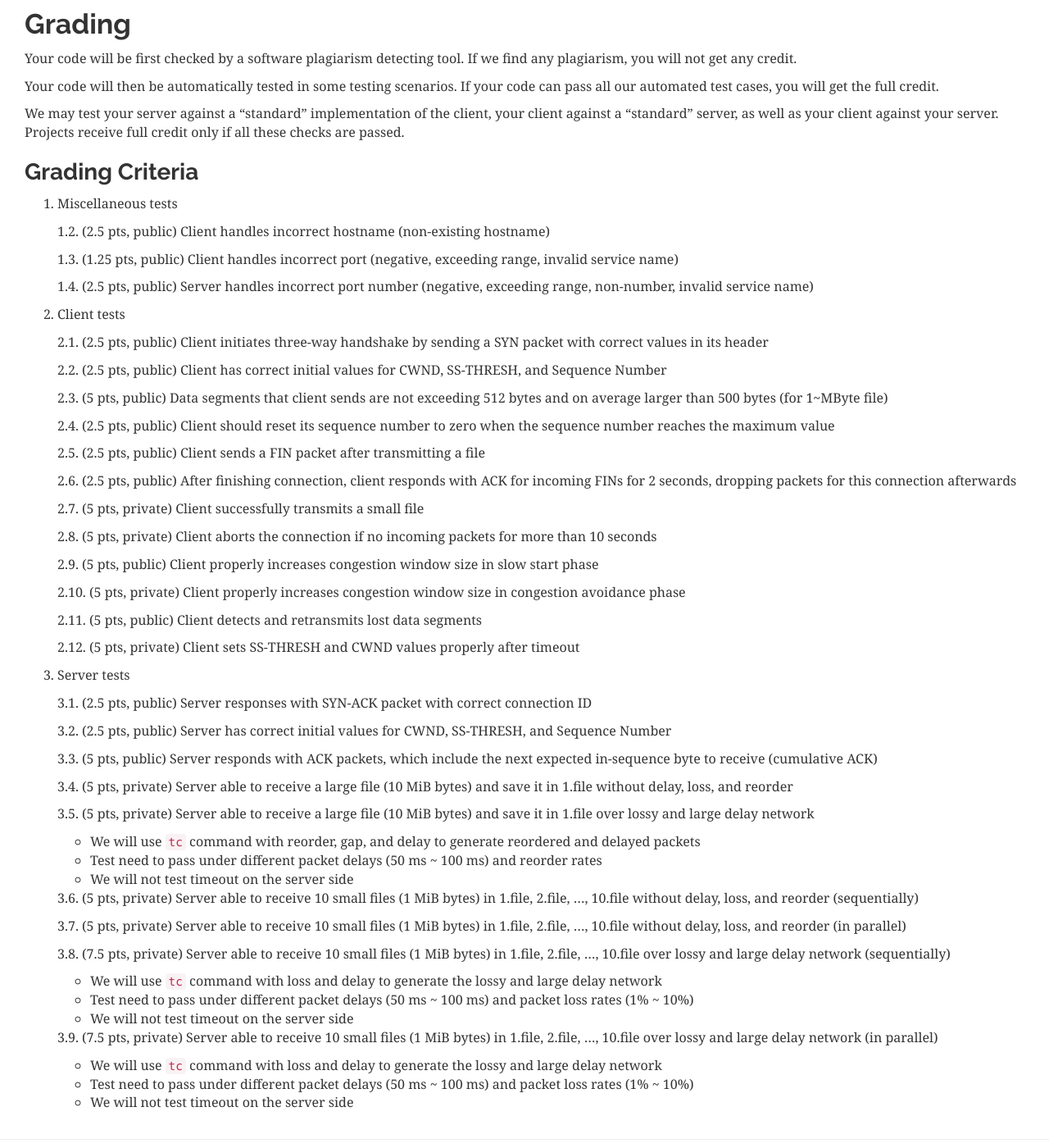
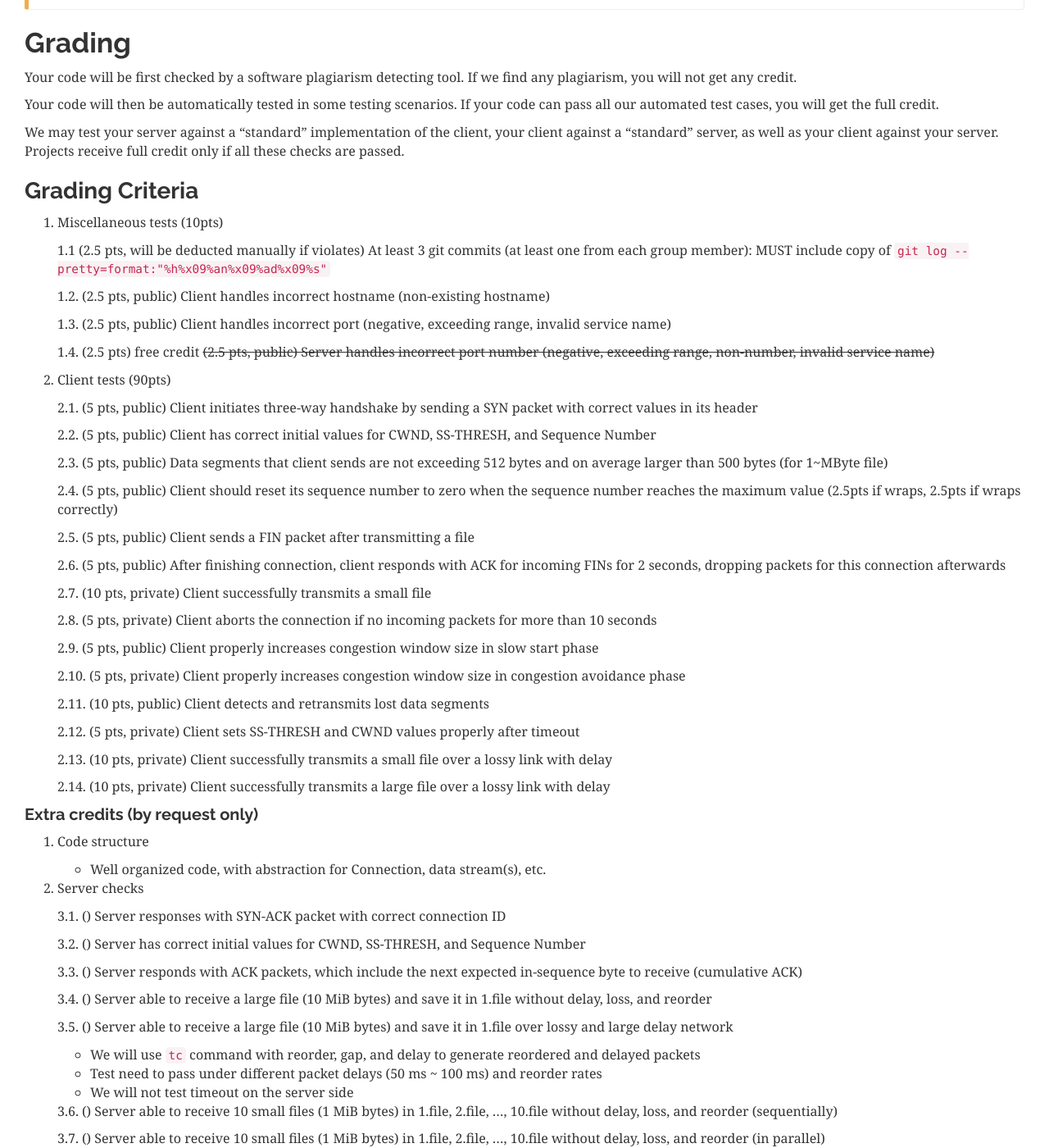
Before and after one commit to aa-fiu-classes/cnt-4713-web, a Jekyll site: the page built from project-2.md, in a window 1280 px wide and 1400 px high, scrolled down 10312 px. Shown: the whole window at 82% size. Built offline with Jekyll 4.4.1, drawn with Linux system fonts in a browser that asks for light colours; nearby versions of some CDN libraries; some of the changed text lies outside the part shown.

Commit message:
Updated project 2 grading scale

```diff
--- a/project-2.md
+++ b/project-2.md
@@ -12,6 +12,7 @@ group: "Project 2"
 
 - Sept 29, 2019: Submission package changes
 - Oct 11, 2019: Submission package changes
+- Nov 3, 2019: Submission requirements change (full credit for working client)
 
 ## Overview
 
@@ -457,29 +458,31 @@ We may test your server against a "standard" implementation of the client, your
 
 ### Grading Criteria
 
-1. Miscellaneous tests
+1. Miscellaneous tests (10pts)
+
+    1.1  (2.5 pts, will be deducted manually if violates) At least 3 git commits (at least one from each group member): MUST include copy of `git log --pretty=format:"%h%x09%an%x09%ad%x09%s"`
 
     1.2. (2.5 pts, public) Client handles incorrect hostname (non-existing hostname)
 
-    1.3. (1.25 pts, public) Client handles incorrect port (negative, exceeding range, invalid service name)
+    1.3. (2.5 pts, public) Client handles incorrect port (negative, exceeding range, invalid service name)
 
-    1.4. (2.5 pts, public) Server handles incorrect port number (negative, exceeding range, non-number, invalid service name)
+    1.4. (2.5 pts) free credit <del>(2.5 pts, public) Server handles incorrect port number (negative, exceeding range, non-number, invalid service name)</del>
 
-2. Client tests
+2. Client tests (90pts)
 
-    2.1. (2.5 pts, public) Client initiates three-way handshake by sending a SYN packet with correct values in its header
+    2.1. (5 pts, public) Client initiates three-way handshake by sending a SYN packet with correct values in its header
 
-    2.2. (2.5 pts, public) Client has correct initial values for CWND, SS-THRESH, and Sequence Number
+    2.2. (5 pts, public) Client has correct initial values for CWND, SS-THRESH, and Sequence Number
 
     2.3. (5 pts, public) Data segments that client sends are not exceeding 512 bytes and on average larger than 500 bytes (for 1~MByte file)
 
-    2.4. (2.5 pts, public) Client should reset its sequence number to zero when the sequence number reaches the maximum value
+    2.4. (5 pts, public) Client should reset its sequence number to zero when the sequence number reaches the maximum value (2.5pts if wraps, 2.5pts if wraps correctly)
 
-    2.5. (2.5 pts, public) Client sends a FIN packet after transmitting a file
+    2.5. (5 pts, public) Client sends a FIN packet after transmitting a file
 
-    2.6. (2.5 pts, public) After finishing connection, client responds with ACK for incoming FINs for 2 seconds, dropping packets for this connection afterwards
+    2.6. (5 pts, public) After finishing connection, client responds with ACK for incoming FINs for 2 seconds, dropping packets for this connection afterwards
 
-    2.7. (5 pts, private) Client successfully transmits a small file
+    2.7. (10 pts, private) Client successfully transmits a small file
 
     2.8. (5 pts, private) Client aborts the connection if no incoming packets for more than 10 seconds
 
@@ -487,37 +490,48 @@ We may test your server against a "standard" implementation of the client, your
 
     2.10. (5 pts, private) Client properly increases congestion window size in congestion avoidance phase
 
-    2.11. (5 pts, public) Client detects and retransmits lost data segments
+    2.11. (10 pts, public) Client detects and retransmits lost data segments
 
     2.12. (5 pts, private) Client sets SS-THRESH and CWND values properly after timeout
 
-3. Server tests
+    2.13. (10 pts, private) Client successfully transmits a small file over a lossy link with delay
 
-    3.1. (2.5 pts, public) Server responses with SYN-ACK packet with correct connection ID
+    2.14. (10 pts, private) Client successfully transmits a large file over a lossy link with delay
 
-    3.2. (2.5 pts, public) Server has correct initial values for CWND, SS-THRESH, and Sequence Number
 
-    3.3. (5 pts, public) Server responds with ACK packets, which include the next expected in-sequence byte to receive (cumulative ACK)
+#### Extra credits (by request only)
 
-    3.4. (5 pts, private) Server able to receive a large file (10 MiB bytes) and save it in 1.file without delay, loss, and reorder
+1. Code structure
 
-    3.5. (5 pts, private) Server able to receive a large file (10 MiB bytes) and save it in 1.file over lossy and large delay network
+    - Well organized code, with abstraction for Connection, data stream(s), etc.
+
+2. Server checks
+
+    3.1. () Server responses with SYN-ACK packet with correct connection ID
+
+    3.2. () Server has correct initial values for CWND, SS-THRESH, and Sequence Number
+
+    3.3. () Server responds with ACK packets, which include the next expected in-sequence byte to receive (cumulative ACK)
+
+    3.4. () Server able to receive a large file (10 MiB bytes) and save it in 1.file without delay, loss, and reorder
+
+    3.5. () Server able to receive a large file (10 MiB bytes) and save it in 1.file over lossy and large delay network
 
     * We will use `tc` command with reorder, gap, and delay to generate reordered and delayed packets
     * Test need to pass under different packet delays (50 ms ~ 100 ms) and reorder rates
     * We will not test timeout on the server side
 
-    3.6. (5 pts, private) Server able to receive 10 small files (1 MiB bytes) in 1.file, 2.file, ..., 10.file without delay, loss, and reorder (sequentially)
+    3.6. () Server able to receive 10 small files (1 MiB bytes) in 1.file, 2.file, ..., 10.file without delay, loss, and reorder (sequentially)
 
-    3.7. (5 pts, private) Server able to receive 10 small files (1 MiB bytes) in 1.file, 2.file, ..., 10.file without delay, loss, and reorder (in parallel)
+    3.7. () Server able to receive 10 small files (1 MiB bytes) in 1.file, 2.file, ..., 10.file without delay, loss, and reorder (in parallel)
 
-    3.8. (7.5 pts, private) Server able to receive 10 small files (1 MiB bytes) in 1.file, 2.file, ..., 10.file over lossy and large delay network (sequentially)
+    3.8. () Server able to receive 10 small files (1 MiB bytes) in 1.file, 2.file, ..., 10.file over lossy and large delay network (sequentially)
 
     * We will use `tc` command with loss and delay to generate the lossy and large delay network
     * Test need to pass under different packet delays (50 ms ~ 100 ms) and packet loss rates (1% ~ 10%)
     * We will not test timeout on the server side
 
-    3.9. (7.5 pts, private) Server able to receive 10 small files (1 MiB bytes) in 1.file, 2.file, ..., 10.file over lossy and large delay network (in parallel)
+    3.9. () Server able to receive 10 small files (1 MiB bytes) in 1.file, 2.file, ..., 10.file over lossy and large delay network (in parallel)
 
     * We will use `tc` command with loss and delay to generate the lossy and large delay network
     * Test need to pass under different packet delays (50 ms ~ 100 ms) and packet loss rates (1% ~ 10%)
```
